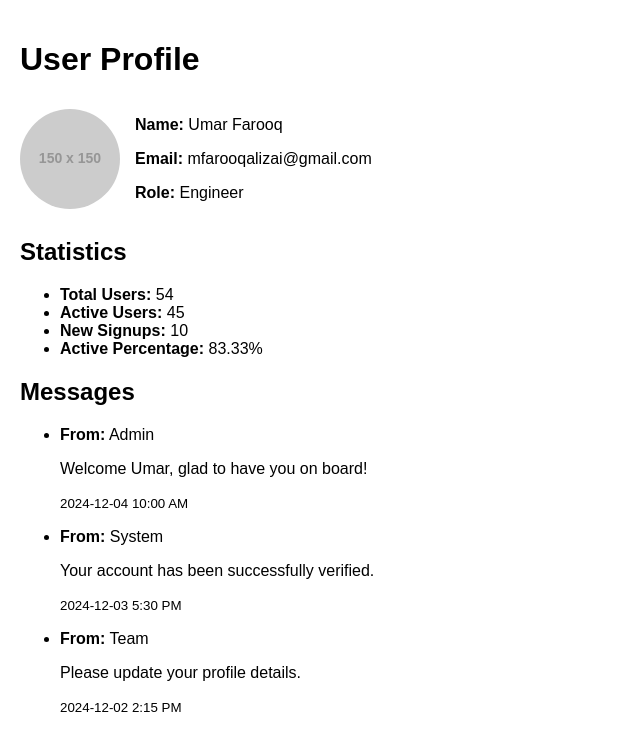
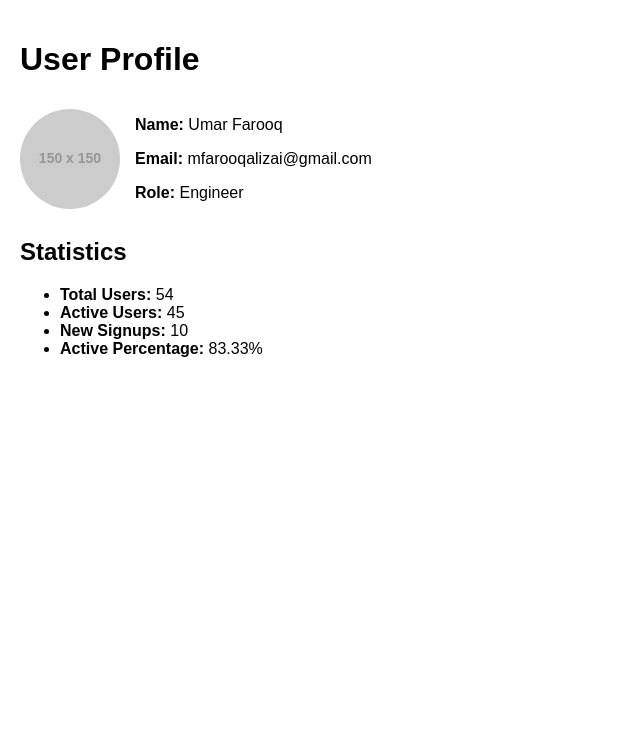
Before and after one commit to umarfarooq8980/my-react, a React (Create React App) app: page / in a window 1280 px wide. Shown: the top 750 px of the page, without its empty margins (0-640 px from the left). Built offline with nearby package versions, Linux system fonts and the light colour scheme.

Commit message:
dashboard

```diff
--- a/src/App.js
+++ b/src/App.js
@@ -32,8 +32,7 @@ function App() {
       <h2>Statistics</h2>
       <Statistics statistics={statistics} />
 
-      <h2>Messages</h2>
-      <Messages messages={messages} />
+
     </div>
   );
 }
```
